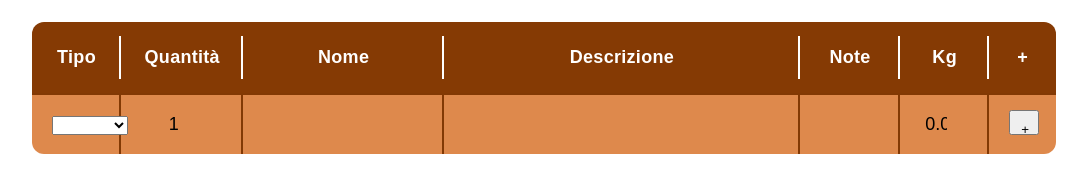
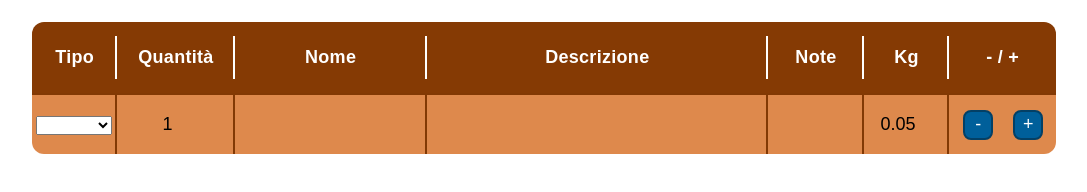
Before and after one commit to fabri-al/App_gdr_equip, a plain HTML site: page index.html in a window 1280 px wide. Shown: the part 100-292 px from the top of the page, without its empty margins (96-1183 px from the left). Drawn offline with Linux system fonts and the light colour scheme.

Commit message:
Aggiunto pulsante per eliminare le righe e aggiornata la documentazione

```diff
--- a/index.html
+++ b/index.html
@@ -28,27 +28,26 @@
 
                     <!-- Creo l'intestazione-->
                     <th id="Tipo">Tipo</th>
-                    <th id="Quantità">Quantità</th>
+                    <th id="Quantita">Quantità</th>
                     <th id="Nome">Nome</th>
                     <th id="Descrizione">Descrizione</th>
                     <th id="Note">Note</th>
                     <th id="Peso">Kg</th>
-                    <th id="vuoto">+</th>
+                    <th id="aggiungi-elimina">- / +</th>
 
                 </tr>
 
             </thead>
             <tbody>
 
-
             </tbody>
 
-            <!-- Creo un pulsante per aggiugere una nuova riga-->
-            <button id="aggiungi-riga">+</button>
+
 
         </table>
 
-
+        <!-- Creo un pulsante per aggiungere una nuova riga-->
+        <button id="aggiungi-riga">+</button>
 
     </div>
 
--- a/script.js
+++ b/script.js
@@ -1,6 +1,7 @@
 const pulsante = document.getElementById("aggiungi-riga");
 const corpoTabella = document.querySelector("tbody");
 
+// Categorie del menu "Tipo": per aggiungerne una, scriverla qui
 const tipi = ["arma", "armatura", "pozione"];
 
 // Nome con cui i dati vengono salvati nel browser
@@ -9,6 +10,7 @@ const CHIAVE = "equipaggiamento";
 function creaSelect() {
     const select = document.createElement("select");
 
+    // L'opzione vuota fa partire ogni riga senza categoria scelta
     const vuota = document.createElement("option");
     vuota.value = "";
     select.appendChild(vuota);
@@ -35,6 +37,7 @@ function creaCella(elemento) {
     return cella;
 }
 
+// Crea una riga con i 6 campi (tipo, quantità, nome, descrizione, note, peso)
 function creaRiga() {
     const riga = document.createElement("tr");
     riga.appendChild(creaCella(creaSelect()));
@@ -44,6 +47,7 @@ function creaRiga() {
     quantita.value = 1;
     riga.appendChild(creaCella(quantita));
 
+    // Nome, descrizione e note: tre campi di testo
     for (let i = 0; i < 3; i++) {
         riga.appendChild(creaCella(creaInput("text")));
     }
@@ -57,15 +61,23 @@ function creaRiga() {
     return riga;
 }
 
-// Aggiunge una riga con il bottone e la restituisce
+// Aggiunge una riga con i bottoni - e + e la restituisce.
+// Il - è nuovo in ogni riga; il + è un solo elemento e, aggiungendolo
+// alla nuova riga, si sposta lì (un elemento può stare in un solo posto)
 function aggiungiRiga() {
     const nuovaRiga = creaRiga();
+    const elimina = document.createElement("button");
+
+    elimina.textContent = "-";
+    elimina.className = "elimina";
 
     const cellaBottone = document.createElement("td");
+
+    cellaBottone.appendChild(elimina);
     cellaBottone.appendChild(pulsante);
     nuovaRiga.appendChild(cellaBottone);
+    corpoTabella.appendChild(nuovaRiga);
 
-    corpoTabella.appendChild(nuovaRiga);
     return nuovaRiga;
 }
 
@@ -77,7 +89,7 @@ function salva() {
     corpoTabella.querySelectorAll("tr").forEach(riga => {
         const valori = [];
 
-        // il bottone non è né select né input quindi viene saltato
+        // i bottoni non sono né select né input, quindi vengono saltati
         riga.querySelectorAll("select, input").forEach(campo => {
             valori.push(campo.value);
         });
@@ -94,6 +106,7 @@ function ripristina() {
     try {
         dati = JSON.parse(localStorage.getItem(CHIAVE)) || [];
     } catch (errore) {
+        // se il testo salvato è corrotto si riparte da una tabella vuota
         dati = [];
     }
 
@@ -114,14 +127,35 @@ function ripristina() {
     });
 }
 
-// Il bottone aggiunge una nuova riga e salva
+
+// Un solo listener sul tbody (copre anche le righe create dopo):
+// se si clicca il - si elimina la riga di quel bottone
+corpoTabella.addEventListener("click", evento => {
+    const elimina = evento.target.closest(".elimina");
+    if (!elimina) return; // clic su altro: non fare nulla
+
+    elimina.closest("tr").remove();
+
+    // Il + sta nell'ultima riga: se è stata eliminata va rimesso
+    const ultimaRiga = corpoTabella.lastElementChild;
+    if (ultimaRiga) {
+        ultimaRiga.lastElementChild.appendChild(pulsante);
+    } else {
+        // Non è rimasta nessuna riga: ne crea una vuota
+        aggiungiRiga();
+    }
+
+    salva();
+});
+
+// Il + aggiunge una riga e salva
 pulsante.addEventListener("click", () => {
     aggiungiRiga();
     salva();
 });
 
-// Salva ogni volta che si modifica un campo
+// Un solo listener sul tbody: salva ogni volta che si modifica un campo
 corpoTabella.addEventListener("input", salva);
 
-// Quando si apre la pagina
+// All'apertura ricostruisce la tabella dai dati salvati
 ripristina();
--- a/style.css
+++ b/style.css
@@ -27,7 +27,7 @@ border-spacing: 0;
 
 }
 
-.table input {
+.table input  {
     width: 100%;
     min-width: 0;
     padding: 5px;
@@ -84,19 +84,26 @@ table th:not(:last-child)::after{
 
 .table td {
  overflow-wrap: anywhere;
-        padding: 14px 20px;
+        padding: 14px 4px;
     border-top: 2px solid rgb(130, 57, 4);
     border-right: 2px solid rgb(130, 57, 4);
 }
 
+.table td:last-child {
+    white-space: nowrap;
+}
+
+/* Le righe dispari sono di colore marrone chiaro */
 .table tbody tr:nth-child(odd) td {
     background-color: rgb(222, 137, 76);
 }
 
+/* Le righe pari sono di colore marrone un po' più scuro */
 .table tbody tr:nth-child(even) td {
     background-color: rgb(210, 112, 42);
 }
 
+/* L'intestazione della tabella è di colore marrone scuro */
 .table thead th {
     background-color: rgb(133, 58, 4);
     color: rgb(255, 255, 255);
@@ -107,7 +114,7 @@ table th:not(:last-child)::after{
 }
 
 
-#Quantità {
+#Quantita {
     width: 11%;
 }
 
@@ -133,15 +140,34 @@ width: 8%;
     border-right: none;
 }
 
-#vuoto {
-
-    width: 6%;
+/* Larghezza della colonna in cui sono presenti i pulsanti + e - */
+#aggiungi-elimina {
+    width: 10%;
 }
 
-/* Bottone aggiungi riga */
-#aggiungi-riga {
 
-    height: 25px;
+
+/* Bottoni + e - allineati al centro e con un po' di spazio tra loro */
+#aggiungi-riga, .elimina {
+    height: 30px;
     width: 30px;
-    padding: 10px;
+    padding: 0;
+    margin: 0 10px;
+    vertical-align: middle;
+    cursor: pointer;
+    background-color: rgb(0, 95, 154);
+    color: white;
+    border: 2px solid rgb(3, 64, 102);
+    border-radius: 8px;
+    font-size: 18px;
 }
+
+/* Al passaggio sopra con il puntatore del mouse, il pulsante diventa verde*/
+#aggiungi-riga:hover {
+    background-color: rgb(40, 150, 40);
+}
+
+/* Al passaggio sopra con il puntatore del mouse, il pulsante diventa rosso*/
+.elimina:hover {
+    background-color: rgb(186, 3, 0);
+}
```
Also changed, not shown: screenshots/anteprima.png (added), 1 other file.
